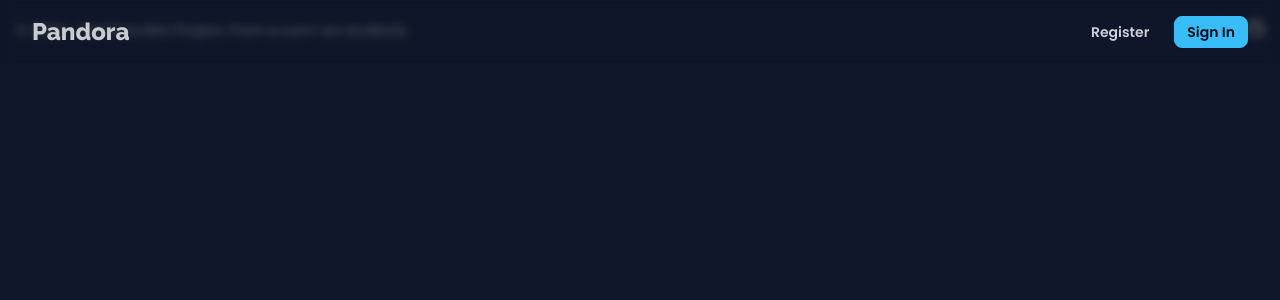
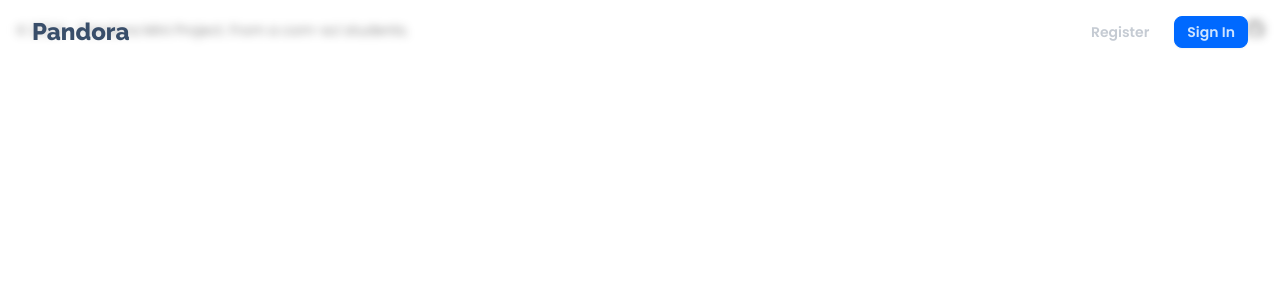
Before and after one commit to FeiZGe/PHP-Movie-MiniProject, a PHP site: page /src/register.php in a window 1280 px wide. Shown: the top 300 px of the page. Run offline with PHP 8.4, Linux system fonts and the light colour scheme; some libraries are stand-ins or nearby versions.

Commit message:
set theme
winter

```diff
--- a/src/login.php
+++ b/src/login.php
@@ -1,5 +1,5 @@
 <!DOCTYPE html>
-<html lang="en">
+<html lang="en" data-theme="winter">
 <head>
     <meta charset="UTF-8">
     <meta name="viewport" content="width=device-width, initial-scale=1.0">
--- a/src/register.php
+++ b/src/register.php
@@ -1,5 +1,5 @@
 <!DOCTYPE html>
-<html lang="en">
+<html lang="en" data-theme="winter">
 <head>
     <meta charset="UTF-8">
     <meta name="viewport" content="width=device-width, initial-scale=1.0">
--- a/src/style/output.css
+++ b/src/style/output.css
@@ -657,6 +657,72 @@ html {
   --er: 71.7858% 0.170255 13.11834;
 }
 
+[data-theme=night] {
+  color-scheme: dark;
+  --b2: 19.3144% 0.037037 265.754874;
+  --b3: 17.8606% 0.034249 265.754874;
+  --bc: 84.1536% 0.007965 265.754874;
+  --pc: 15.0703% 0.027798 232.66148;
+  --sc: 13.6023% 0.031661 276.934902;
+  --ac: 14.4721% 0.035244 350.048739;
+  --nc: 85.5899% 0.00737 260.030984;
+  --suc: 15.6904% 0.026506 181.911977;
+  --wac: 16.6486% 0.027912 82.95003;
+  --erc: 14.3572% 0.034051 13.11834;
+  --rounded-box: 1rem;
+  --rounded-btn: 0.5rem;
+  --rounded-badge: 1.9rem;
+  --animation-btn: 0.25s;
+  --animation-input: .2s;
+  --btn-focus-scale: 0.95;
+  --border-btn: 1px;
+  --tab-border: 1px;
+  --tab-radius: 0.5rem;
+  --p: 75.3513% 0.138989 232.66148;
+  --s: 68.0113% 0.158303 276.934902;
+  --a: 72.3603% 0.176218 350.048739;
+  --n: 27.9495% 0.036848 260.030984;
+  --b1: 20.7682% 0.039824 265.754874;
+  --in: 68.4553% 0.148062 237.25135;
+  --inc: 0% 0 0;
+  --su: 78.452% 0.132529 181.911977;
+  --wa: 83.2428% 0.139558 82.95003;
+  --er: 71.7858% 0.170255 13.11834;
+}
+
+[data-theme=winter] {
+  color-scheme: light;
+  --pc: 91.372% 0.051 257.57;
+  --sc: 88.5103% 0.03222 282.339433;
+  --ac: 11.988% 0.038303 335.171434;
+  --nc: 83.9233% 0.012704 257.651965;
+  --inc: 17.6255% 0.017178 214.515264;
+  --suc: 16.0988% 0.015404 197.823719;
+  --wac: 17.8345% 0.009167 71.47031;
+  --erc: 14.6185% 0.022037 20.076293;
+  --rounded-box: 1rem;
+  --rounded-btn: 0.5rem;
+  --rounded-badge: 1.9rem;
+  --animation-btn: 0.25s;
+  --animation-input: .2s;
+  --btn-focus-scale: 0.95;
+  --border-btn: 1px;
+  --tab-border: 1px;
+  --tab-radius: 0.5rem;
+  --p: 56.86% 0.255 257.57;
+  --s: 42.5516% 0.161098 282.339433;
+  --a: 59.9398% 0.191515 335.171434;
+  --n: 19.6166% 0.063518 257.651965;
+  --b1: 100% 0 0;
+  --b2: 97.4663% 0.011947 259.822565;
+  --b3: 93.2686% 0.016223 262.751375;
+  --bc: 41.8869% 0.053885 255.824911;
+  --in: 88.1275% 0.085888 214.515264;
+  --su: 80.4941% 0.077019 197.823719;
+  --wa: 89.1725% 0.045833 71.47031;
+  --er: 73.0926% 0.110185 20.076293;
+}
+
 .container {
   width: 100%;
 }
@@ -2949,7 +2951,3 @@ html {
 .rtl\:space-x-reverse:where([dir="rtl"], [dir="rtl"] *) > :not([hidden]) ~ :not([hidden]) {
   --tw-space-x-reverse: 1;
 }
-
-.\[\&\:\:-webkit-scrollbar\]\:hidden::-webkit-scrollbar {
-  display: none;
-}
```
Also changed, not shown: other parts of src/style/output.css (+10 -74 lines).
